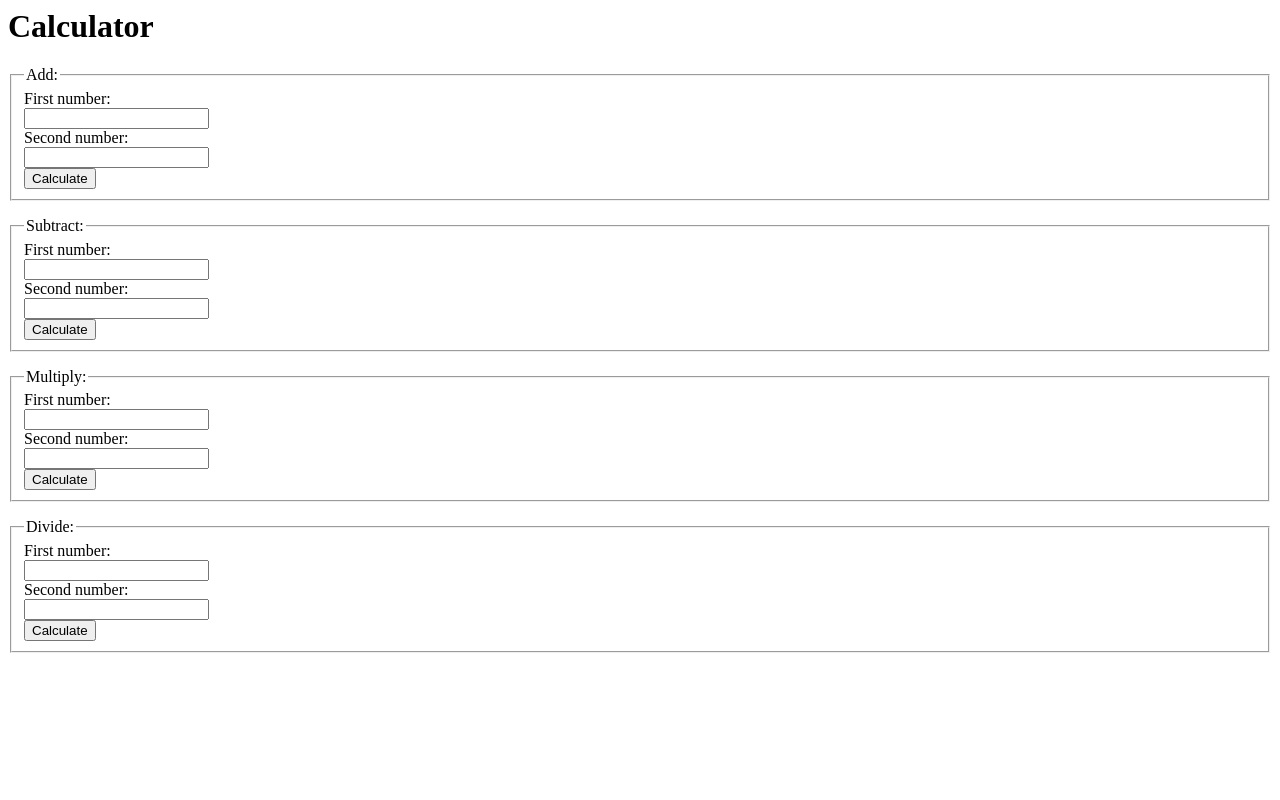
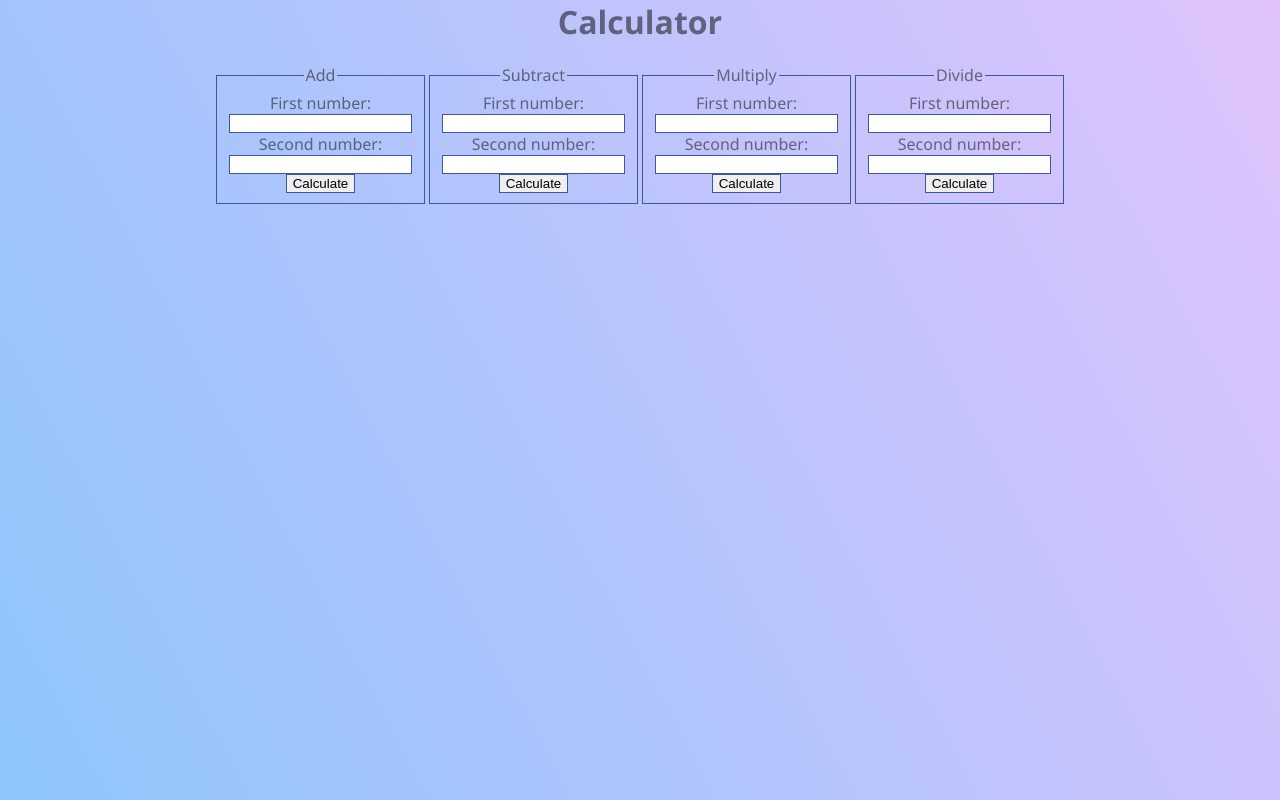
Before and after one commit to pjwmascall/flask-calculator-hw, a Flask app: page / in a window 1280 px wide. Run offline with Flask 2, Linux system fonts and the light colour scheme.

Commit message:
added styling

```diff
--- /dev/null
+++ b/static/style.css
@@ -0,0 +1,37 @@
+@keyframes fadein {
+    from { opacity: 0; }
+    to { opacity: 1; }
+}
+
+body {
+    margin: 0 auto;
+    text-align: center;
+    font-family: 'Segoe UI', Tahoma, Geneva, Verdana, sans-serif;
+    color: rgba(0,0,0,0.5);
+    animation: fadein 1s;
+    background-image: linear-gradient(62deg, #8EC5FC 0%, #E0C3FC 100%);
+}
+
+main {
+    display: flex;
+    flex-wrap: wrap;
+    justify-content: center;
+}
+
+fieldset {
+    height: fit-content;
+    width: fit-content;
+    border: 1px solid #3b5998
+}
+
+input {
+    border: 1px solid #3b5998
+}
+
+input:hover {
+    transform: scale(1.05)
+}
+
+input:focus {
+    transform: scale(1.1)
+}
--- a/templates/index.html
+++ b/templates/index.html
@@ -1,12 +1,14 @@
 <html>
     <head>
+        <link rel="stylesheet" href="{{ url_for('static', filename='style.css') }}">
         <title>Calculator</title>
     </head>
     <body>
         <h1>Calculator</h1>
+        <main>
             <form method="POST" action="/add">
                 <fieldset>
-                <legend>Add:</legend>
+                    <legend>Add</legend>
                     <label for="firstnum">First number:</label><br>
                     <input type="text" name="firstnum" value=""><br>
                     <label for="secondnum">Second number:</label><br>
@@ -16,7 +18,7 @@
             </form>
             <form method="POST" action="/subtract">
                 <fieldset>
-                <legend>Subtract:</legend>
+                    <legend>Subtract</legend>
                     <label for="firstnum">First number:</label><br>
                     <input type="text" name="firstnum" value=""><br>
                     <label for="secondnum">Second number:</label><br>
@@ -26,7 +28,7 @@
             </form>
             <form method="POST" action="/multiply">
                 <fieldset>
-                <legend>Multiply:</legend>
+                    <legend>Multiply</legend>
                     <label for="firstnum">First number:</label><br>
                     <input type="text" name="firstnum" value=""><br>
                     <label for="secondnum">Second number:</label><br>
@@ -36,7 +38,7 @@
             </form>
             <form method="POST" action="/divide">
                 <fieldset>
-                <legend>Divide:</legend>
+                    <legend>Divide</legend>
                     <label for="firstnum">First number:</label><br>
                     <input type="text" name="firstnum" value=""><br>
                     <label for="secondnum">Second number:</label><br>
@@ -44,5 +46,6 @@
                     <input type="submit" value="Calculate">
                 </fieldset>
             </form>
+        </main>
     </body>
 </html>
--- a/templates/result.html
+++ b/templates/result.html
@@ -1,5 +1,6 @@
 <html>
     <head>
+        <link rel="stylesheet" href="{{ url_for('static', filename='style.css') }}">
         <title>Calculator</title>
     </head>
     <body>
```
Lines whose indentation alone changed are shown as unchanged.
